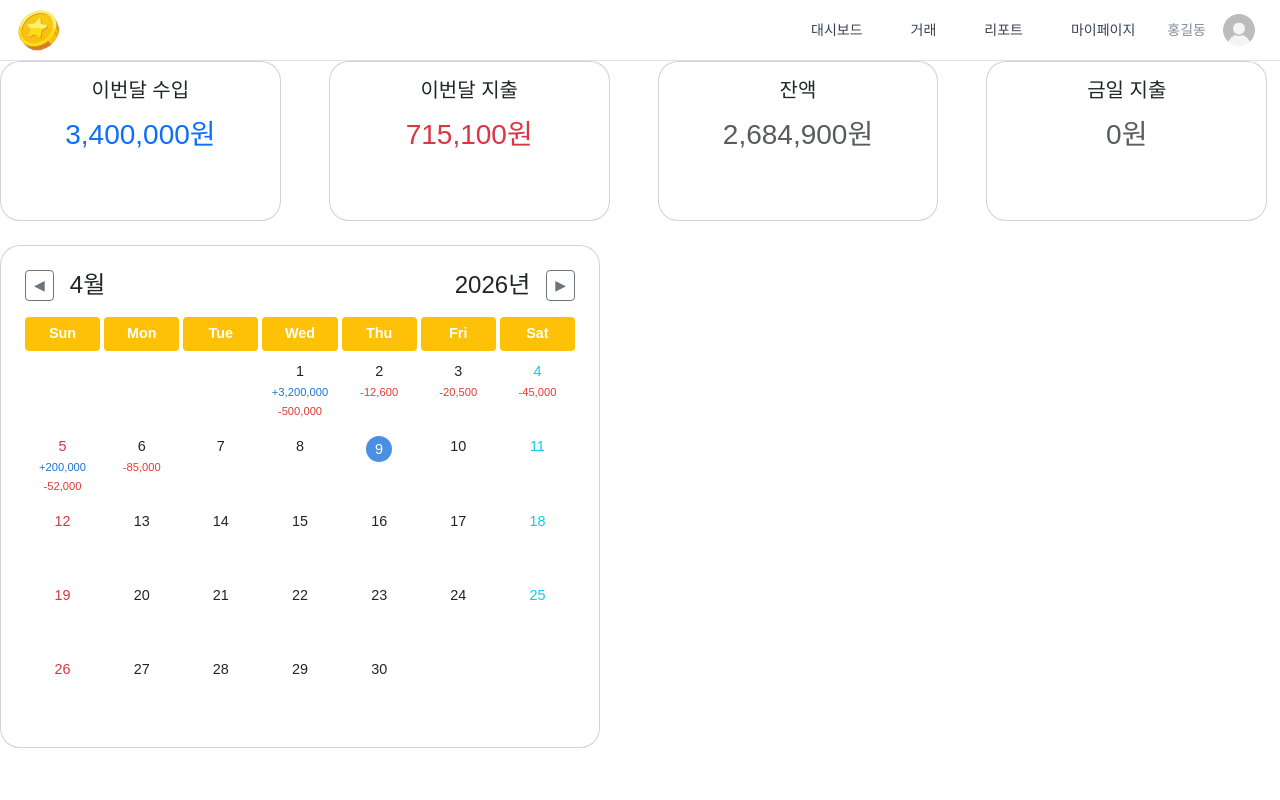
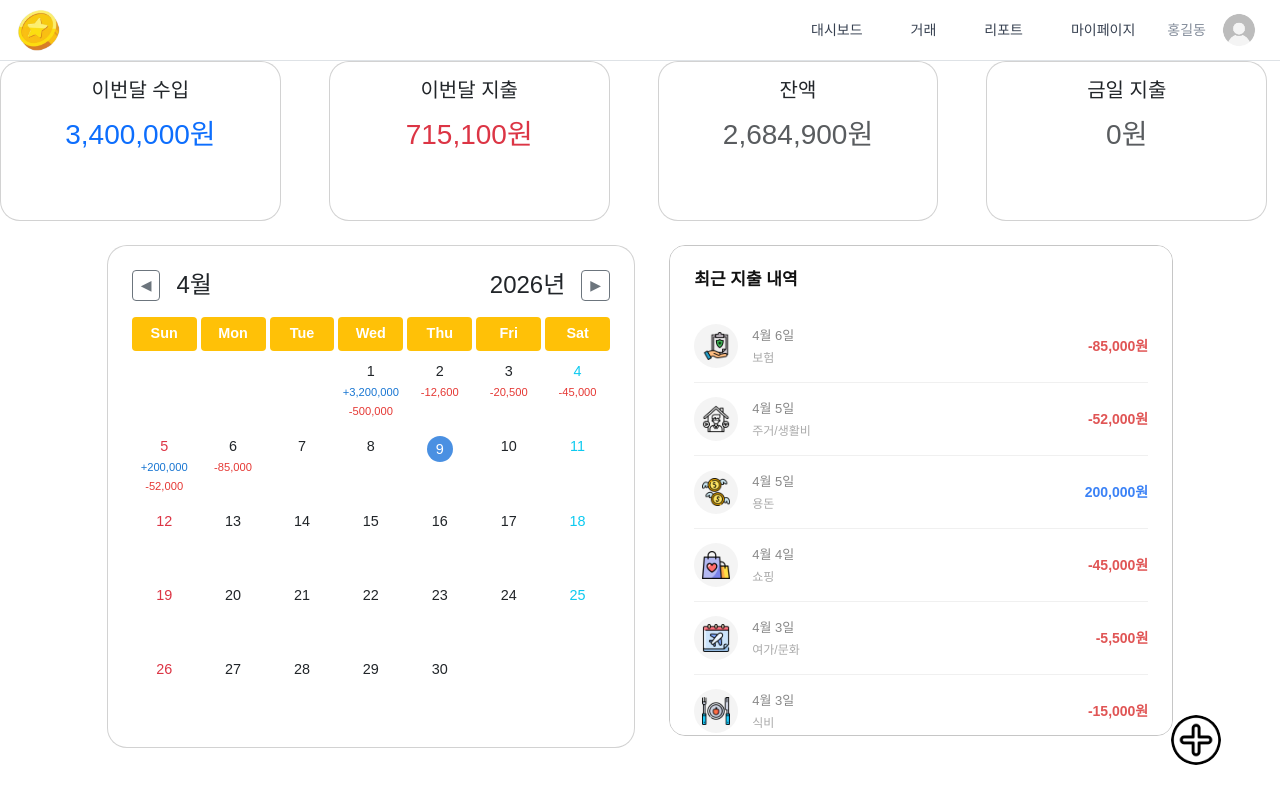
Before and after one commit to kb-skeleton-team2/wallet-guardian, a Vue app: page / in a window 1280 px wide. Built offline with nearby package versions, Linux system fonts and the light colour scheme; data requests are answered from the project's data file.

Commit message:
feat: 최근지출 내역 조회 기능 구현

```diff
--- a/src/components/Calendar.vue
+++ b/src/components/Calendar.vue
@@ -1,5 +1,5 @@
 <template>
-  <div class="card p-4" style="border-radius: 20px; width: 600px">
+  <div class="card p-4" style="border-radius: 20px; width: 48%">
     <!-- 헤더 -->
     <div class="d-flex justify-content-between align-items-center mb-3">
       <div class="d-flex align-items-center gap-3">
--- /dev/null
+++ b/src/components/RecentSpendingHistory.vue
@@ -0,0 +1,201 @@
+<template>
+  <div class="spending-card">
+    <h2 class="title">최근 지출 내역</h2>
+
+    <ul class="spending-list">
+      <li
+        v-for="item in sortedTransactions"
+        :key="item.id"
+        class="spending-item"
+      >
+        <div class="icon-wrap">
+          <img
+            :src="getCategoryIcon(item.category)"
+            class="category-icon"
+            alt=""
+          />
+        </div>
+
+        <div class="info">
+          <div class="row-top">
+            <span class="date">{{ formatDate(item.date) }}</span>
+            <span class="name">{{ item.name }}</span>
+          </div>
+          <div class="row-bottom">
+            <span class="category-label">{{ item.category }}</span>
+          </div>
+        </div>
+
+        <div class="amount" :class="item.type === 'expense' ? 'minus' : 'plus'">
+          {{ formatAmount(item.amount, item.type) }}
+        </div>
+      </li>
+    </ul>
+  </div>
+</template>
+
+<script setup>
+import { ref, computed, onMounted } from 'vue';
+import axios from 'axios';
+import allowance from '@/assets/allowance.png';
+import cost_of_living from '@/assets/cost_of_living.png';
+import education from '@/assets/education.png';
+import food from '@/assets/food.png';
+import hospital from '@/assets/hospital.png';
+import insurance from '@/assets/insurance.png';
+import interest from '@/assets/interest.png';
+import leisure from '@/assets/leisure.png';
+import monthly_income from '@/assets/monthly_income.png';
+import other_expense from '@/assets/other_expense.png';
+import other_income from '@/assets/other_income.png';
+import public_transport from '@/assets/public_transport.png';
+import shopping from '@/assets/shopping.png';
+const transactions = ref([]);
+
+onMounted(() => {
+  axios.get('http://localhost:3000/transactions').then((res) => {
+    transactions.value = [...res.data].sort((a, b) => b.id - a.id);
+  });
+});
+
+const sortedTransactions = computed(() => transactions.value);
+
+function formatDate(dateStr) {
+  const d = new Date(dateStr);
+  return `${d.getMonth() + 1}월 ${d.getDate()}일`;
+}
+
+function formatAmount(amount, type) {
+  const abs = Math.abs(amount).toLocaleString('ko-KR');
+
+  return type === 'expense' ? `-${abs}원` : `${abs}원`;
+}
+
+const categoryImages = {
+  용돈: allowance,
+  월급: monthly_income,
+  이자: interest,
+  기타수입: other_income,
+  식비: food,
+  교통비: public_transport,
+  '여가/문화': leisure,
+  '주거/생활비': cost_of_living,
+  쇼핑: shopping,
+  의료: hospital,
+  교육: education,
+  보험: insurance,
+  기타지출: other_expense,
+};
+
+function getCategoryIcon(category) {
+  return categoryImages[category] || other_expense;
+}
+</script>
+
+<style scoped>
+.category-icon {
+  width: 28px;
+  height: 28px;
+  object-fit: contain;
+}
+.spending-card {
+  background: #fff;
+  border-radius: 16px;
+  border: 1px solid #c6c6c6;
+  padding: 24px;
+  max-width: 504px;
+  width: 100%;
+  max-height: 491px;
+  overflow: auto;
+}
+
+.title {
+  font-size: 17px;
+  font-weight: 700;
+  color: #111;
+  margin-bottom: 20px;
+}
+
+.spending-list {
+  list-style: none;
+  padding: 0;
+  margin: 0;
+  display: flex;
+  flex-direction: column;
+  gap: 0;
+}
+
+.spending-item {
+  display: flex;
+  align-items: center;
+  gap: 14px;
+  padding: 14px 0;
+  border-bottom: 1px solid #f0f0f0;
+}
+
+.spending-item:last-child {
+  border-bottom: none;
+}
+
+.icon-wrap {
+  width: 44px;
+  height: 44px;
+  border-radius: 50%;
+  background: #f4f4f4;
+  display: flex;
+  align-items: center;
+  justify-content: center;
+  flex-shrink: 0;
+  font-size: 20px;
+  color: #333;
+}
+
+.info {
+  flex: 1;
+  display: flex;
+  flex-direction: column;
+  gap: 3px;
+}
+
+.row-top {
+  display: flex;
+  align-items: center;
+  gap: 6px;
+}
+
+.date {
+  font-size: 13px;
+  color: #888;
+  white-space: nowrap;
+}
+
+.name {
+  font-size: 14px;
+  font-weight: 500;
+  color: #111;
+}
+
+.row-bottom {
+  display: flex;
+  gap: 6px;
+}
+
+.category-label {
+  font-size: 12px;
+  color: #aaa;
+}
+
+.amount {
+  font-size: 14px;
+  font-weight: 600;
+  white-space: nowrap;
+}
+
+.amount.minus {
+  color: #e05555;
+}
+
+.amount.plus {
+  color: #3b82f6;
+}
+</style>
--- a/src/pages/DashboardPage.vue
+++ b/src/pages/DashboardPage.vue
@@ -1,9 +1,46 @@
 <template>
   <RecentTransactions></RecentTransactions>
-  <Calendar></Calendar>
+  <div
+    style="
+      display: flex;
+      justify-content: space-around;
+      width: 86vw;
+      margin: 0 auto;
+    "
+  >
+    <Calendar></Calendar>
+    <RecentSpendingHistory></RecentSpendingHistory>
+  </div>
+  <img
+    class="floating-btn"
+    :src="plusModal"
+    alt=""
+    style="
+      width: 50px;
+      height: 50px;
+      position: absolute;
+      bottom: 35px;
+      right: 59px;
+      border-radius: 50%;
+      overflow: hidden;
+      transition: all 0.15s ease;
+    "
+  />
 </template>
-
+<style>
+.floating-btn:hover {
+  cursor: pointer;
+  transform: scale(1.1);
+  box-shadow: 0 6px 14px rgba(0, 0, 0, 0.1);
+}
+.floating-btn:active {
+  transform: scale(0.9);
+  transition: transform 0.03s;
+}
+</style>
 <script setup>
+import plusModal from '@/assets/addModal.png';
+import RecentTransactions from '@/components/RecentTransactions.vue';
 import Calendar from '@/components/Calendar.vue';
-import RecentTransactions from '@/components/RecentTransactions.vue';
+import RecentSpendingHistory from '@/components/RecentSpendingHistory.vue';
 </script>
```
Also changed, not shown: src/assets/addModal.png (added).
